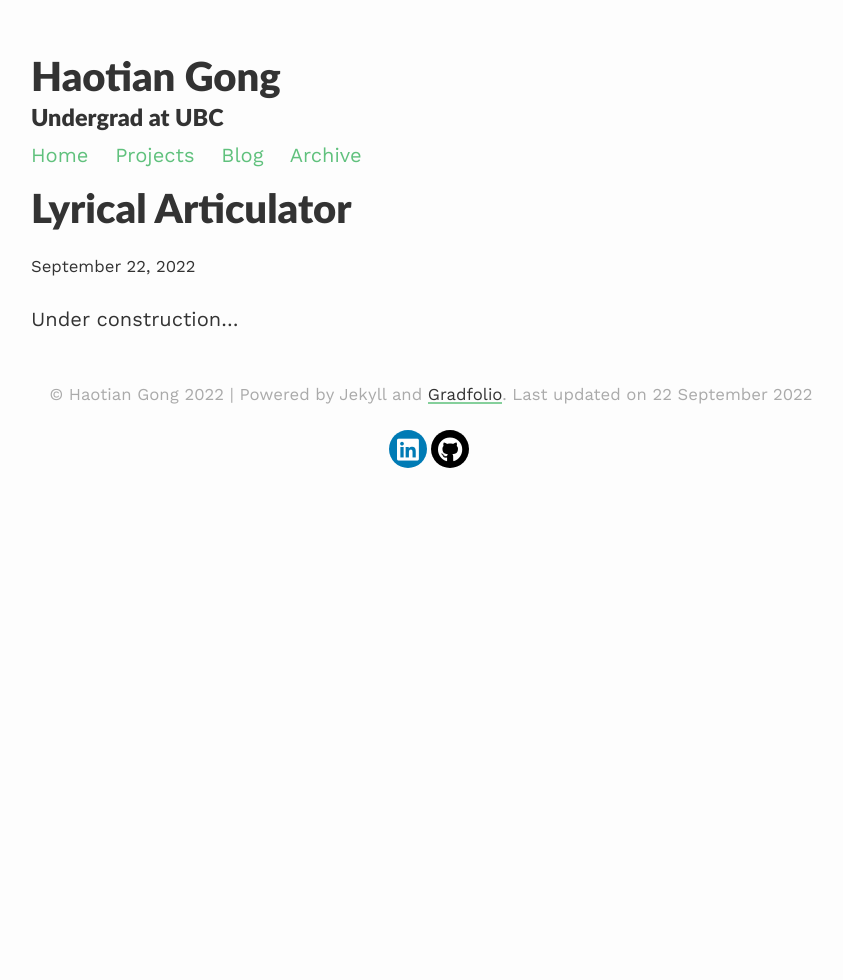
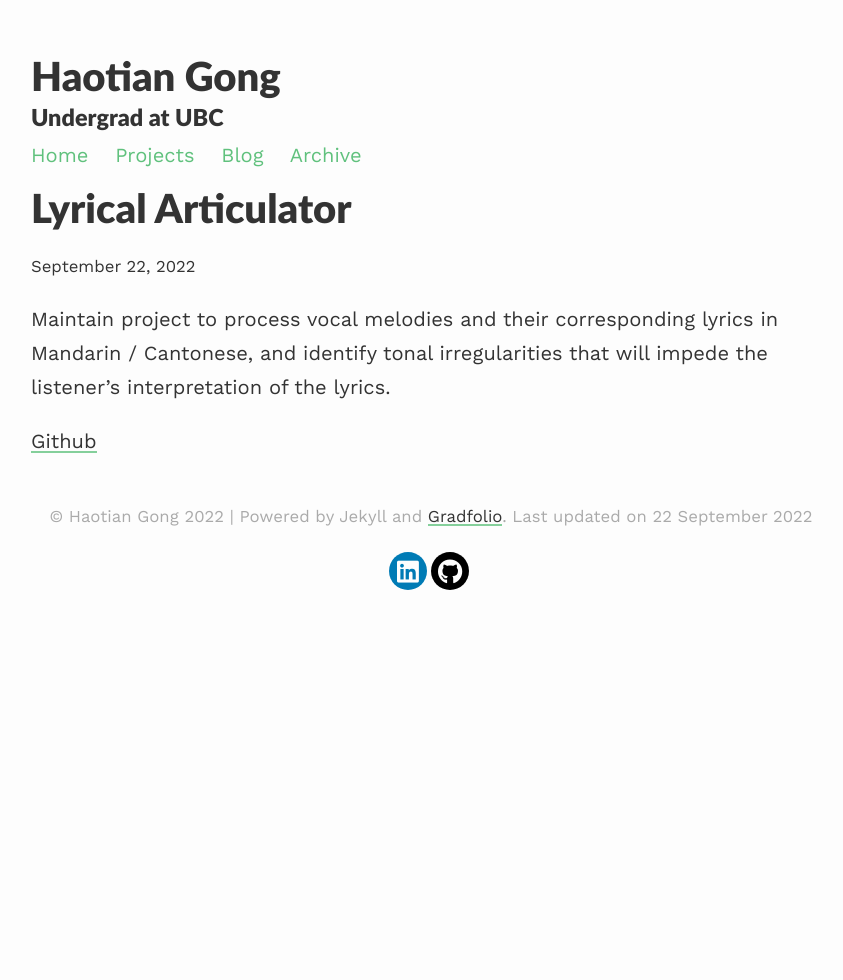
Before and after one commit to ht-gong/ht-gong.github.io, a Jekyll site: the page built from _projects/1_project.md, in a window 1280 px wide. Shown: the whole page, without its empty margins (209-1052 px from the left). Built offline with Jekyll 4.4.1, drawn with Linux system fonts in a browser that asks for light colours; nearby versions of some CDN libraries.

Commit message:
Update Sep 2022

```diff
--- a/_projects/1_project.md
+++ b/_projects/1_project.md
@@ -1,7 +1,9 @@
 ---
 layout: post
 title: Lyrical Articulator
-description: Under construction...
+description: Tool that identify tonal irregularities that will impede the listener's interpretation of the lyrics.
 ---
 
-Under construction...
+Maintain project to process vocal melodies and their corresponding lyrics in Mandarin / Cantonese, and identify tonal irregularities that will impede the listener's interpretation of the lyrics.
+
+[Github](https://github.com/apricot2012/Lyrical-Articulator)
```
Also changed, not shown: index.md (+1 -1 lines), assets/images/white_bg.jpg, 2 other files.
